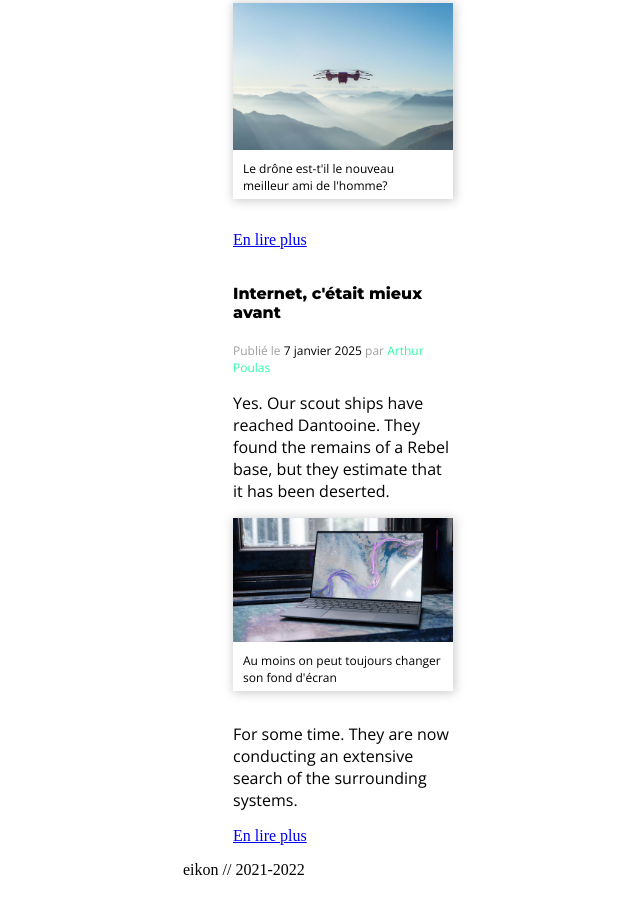
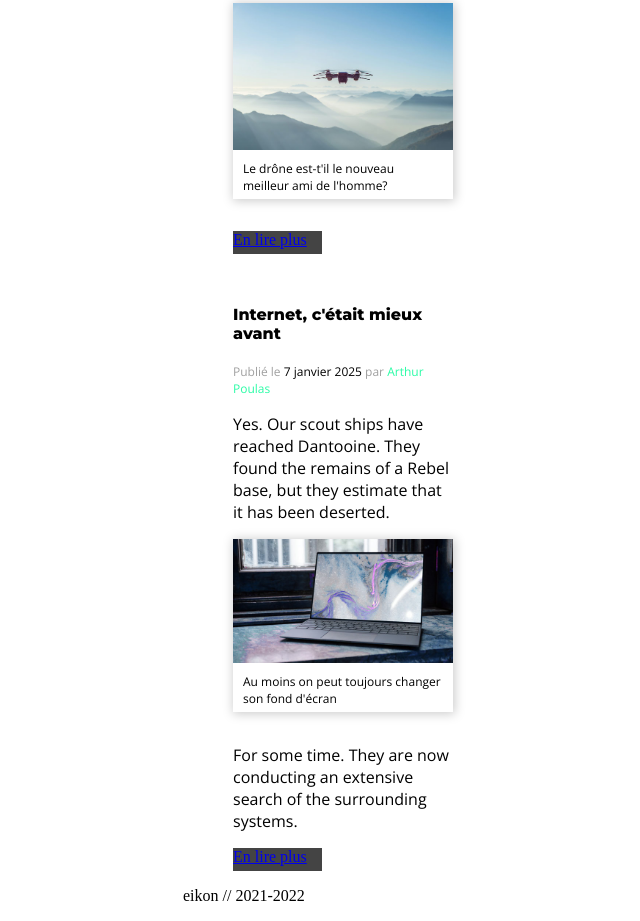
Before and after one commit to gauxxmar/14-techmag-2, a plain HTML site: page index.html in a window 1280 px wide. Shown: the part 922-1843 px from the top of the page, without its empty margins (297-937 px from the left). Before the commit the page ends 1817 px from the top, so only its background shows below. Drawn offline with nearby package versions, Linux system fonts and the light colour scheme.

Commit message:
fin css .button

```diff
--- a/css/style.css
+++ b/css/style.css
@@ -114,3 +114,11 @@ figcaption{
   font-weight: 100;
   padding: 6px 10px 5px;
 }
+
+.button {
+  background-color: #444444;
+  border-style: none;
+  width: 89px;
+  height: 23px;
+  margin-bottom: 16px;
+}
```
